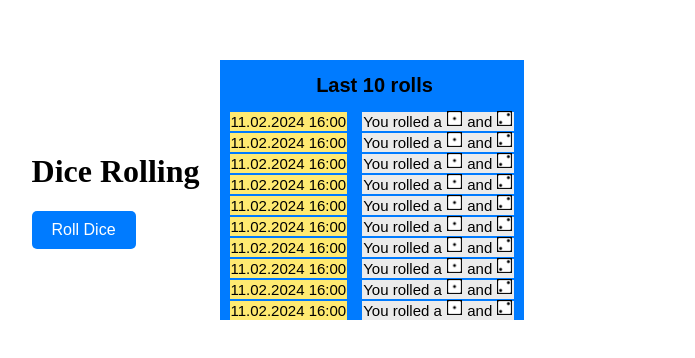
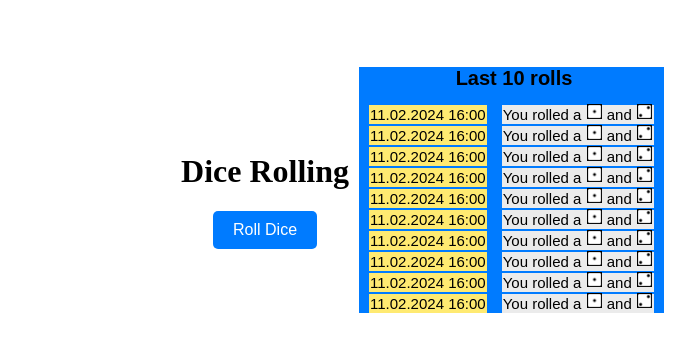
Before and after one commit to greabandrei/Dice-rolling, a plain HTML site: page index.html in a window 1280 px wide. Shown: the part 218-576 px from the top of the page, without its empty margins (362-1057 px from the left). Drawn offline with Linux system fonts and the light colour scheme.

Commit message:
Dice to original size. Content to center

```diff
--- a/index.html
+++ b/index.html
@@ -25,6 +25,12 @@
 
         }
         img {
+            width: 100px;
+            height: 100px;
+            margin: 10px;
+        }
+
+        img#list{
             width: 15px;
             height: 15px;
             margin: 1px;
@@ -42,12 +48,9 @@
         }
 
         #results {
-            display:inline-flex;
-            flex-direction: column;
-            align-items: center;
-            justify-content: center;
             font-family: Arial, Helvetica, sans-serif;
             padding: 10px;
+            margin-right: -299px;
         }
 
         #ul{
@@ -81,7 +84,10 @@
         }
 
         #game{
-            padding: 10px;
+            display:flex;
+            flex-direction:column;
+            align-items: center;
+            justify-content:center;
         }
 
 
@@ -101,16 +107,16 @@
     <div id="results">
         <ul id="ul">
             <h1 id="title">Last 10 rolls</h1>
-            <li><span id="time">11.02.2024 16:00</span><span>You rolled a <img src="assets/dice_1.png"> and <img src="assets/dice_2.png"></span></li>
-            <li><span id="time">11.02.2024 16:00</span><span>You rolled a <img src="assets/dice_1.png"> and <img src="assets/dice_2.png"></span></li>
-            <li><span id="time">11.02.2024 16:00</span><span>You rolled a <img src="assets/dice_1.png"> and <img src="assets/dice_2.png"></span></li>
-            <li><span id="time">11.02.2024 16:00</span><span>You rolled a <img src="assets/dice_1.png"> and <img src="assets/dice_2.png"></span></li>
-            <li><span id="time">11.02.2024 16:00</span><span>You rolled a <img src="assets/dice_1.png"> and <img src="assets/dice_2.png"></span></li>
-            <li><span id="time">11.02.2024 16:00</span><span>You rolled a <img src="assets/dice_1.png"> and <img src="assets/dice_2.png"></span></li>
-            <li><span id="time">11.02.2024 16:00</span><span>You rolled a <img src="assets/dice_1.png"> and <img src="assets/dice_2.png"></span></li>
-            <li><span id="time">11.02.2024 16:00</span><span>You rolled a <img src="assets/dice_1.png"> and <img src="assets/dice_2.png"></span></li>
-            <li><span id="time">11.02.2024 16:00</span><span>You rolled a <img src="assets/dice_1.png"> and <img src="assets/dice_2.png"></span></li>
-            <li><span id="time">11.02.2024 16:00</span><span>You rolled a <img src="assets/dice_1.png"> and <img src="assets/dice_2.png"></span></li>
+            <li><span id="time">11.02.2024 16:00</span><span>You rolled a <img id="list" src="assets/dice_1.png"> and <img id="list" src="assets/dice_2.png"></span></li>
+            <li><span id="time">11.02.2024 16:00</span><span>You rolled a <img id="list" src="assets/dice_1.png"> and <img id="list" src="assets/dice_2.png"></span></li>
+            <li><span id="time">11.02.2024 16:00</span><span>You rolled a <img id="list" src="assets/dice_1.png"> and <img id="list" src="assets/dice_2.png"></span></li>
+            <li><span id="time">11.02.2024 16:00</span><span>You rolled a <img id="list" src="assets/dice_1.png"> and <img id="list" src="assets/dice_2.png"></span></li>
+            <li><span id="time">11.02.2024 16:00</span><span>You rolled a <img id="list" src="assets/dice_1.png"> and <img id="list" src="assets/dice_2.png"></span></li>
+            <li><span id="time">11.02.2024 16:00</span><span>You rolled a <img id="list" src="assets/dice_1.png"> and <img id="list" src="assets/dice_2.png"></span></li>
+            <li><span id="time">11.02.2024 16:00</span><span>You rolled a <img id="list" src="assets/dice_1.png"> and <img id="list" src="assets/dice_2.png"></span></li>
+            <li><span id="time">11.02.2024 16:00</span><span>You rolled a <img id="list" src="assets/dice_1.png"> and <img id="list" src="assets/dice_2.png"></span></li>
+            <li><span id="time">11.02.2024 16:00</span><span>You rolled a <img id="list" src="assets/dice_1.png"> and <img id="list" src="assets/dice_2.png"></span></li>
+            <li><span id="time">11.02.2024 16:00</span><span>You rolled a <img id="list" src="assets/dice_1.png"> and <img id="list" src="assets/dice_2.png"></span></li>
         </ul>
     </div>
     <script src="index.js"></script>
```
